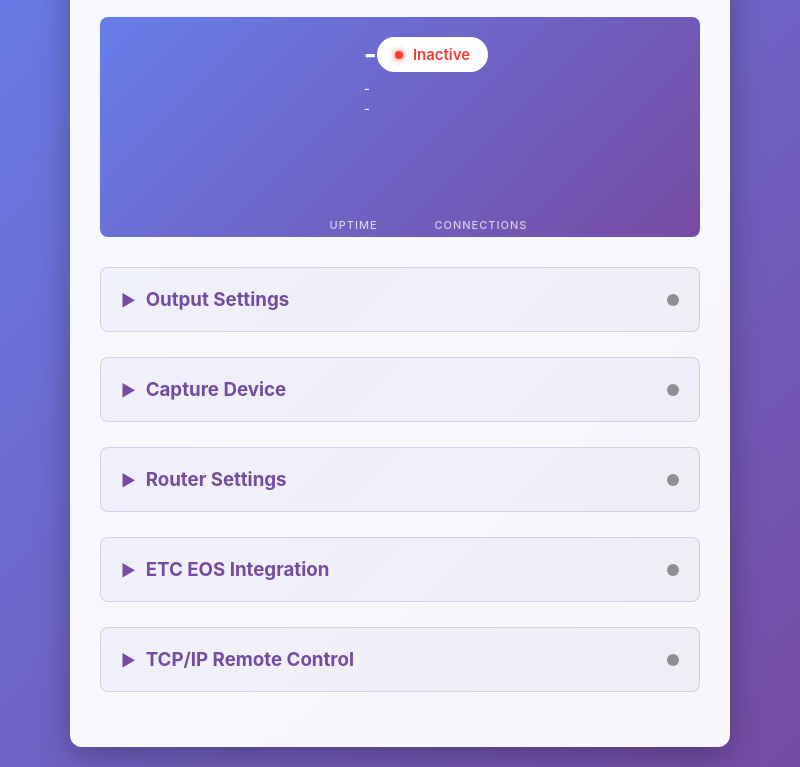
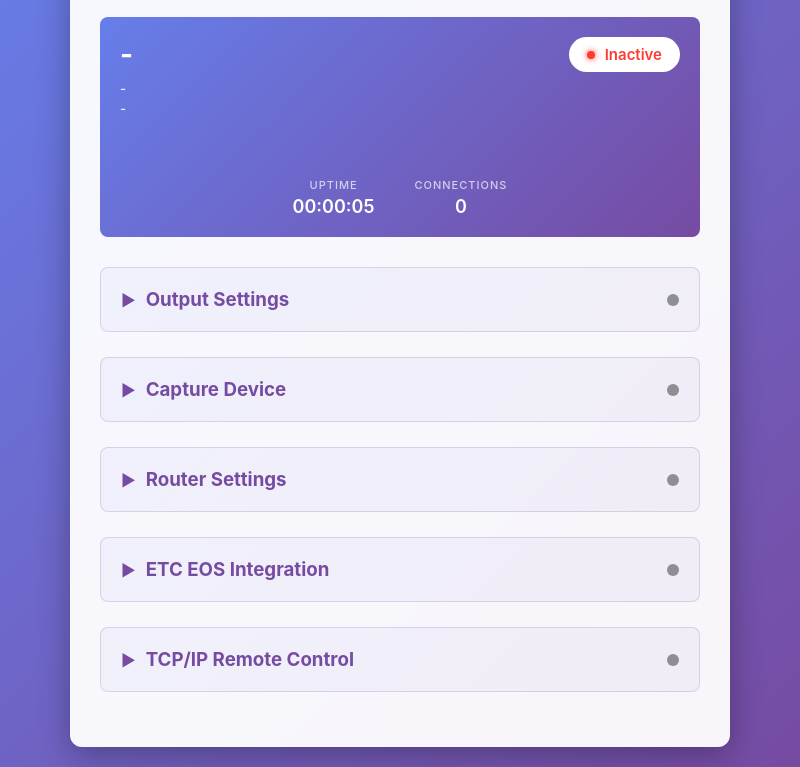
Before and after one commit to komps100/NostalgiaBoxConnect, an Electron app: page src/index.html in a window 800 px wide. Shown: the part 113-880 px from the top of the page. Drawn offline with Linux system fonts and the light colour scheme; no server answers.

Commit message:
UI Update II

```diff
--- a/src/index.html
+++ b/src/index.html
@@ -357,25 +357,25 @@
         <div style="margin-bottom: 30px;">
             <div class="diagnostics-container">
                 <canvas id="particleCanvas"></canvas>
-                <div class="diagnostics-overlay" style="display: flex; flex-direction: column; justify-content: space-between; padding: 20px;">
+                <div class="diagnostics-overlay" style="display: flex; flex-direction: column; justify-content: space-between; height: 100%; box-sizing: border-box; padding: 20px;">
                     <!-- Top Row: Show info left, Status pill right -->
-                    <div style="display: flex; justify-content: space-between; align-items: flex-start;">
+                    <div style="display: flex; justify-content: space-between; align-items: flex-start; width: 100%;">
                         <!-- Left: Show Name and Cue Info -->
-                        <div style="flex: 1; padding-left: 12px;">
-                            <div id="showName" style="font-size: 28px; font-weight: 700; color: white; margin-bottom: 8px;">-</div>
-                            <div style="font-size: 13px; color: rgba(255, 255, 255, 0.9); line-height: 1.5;">
+                        <div style="flex: 1; min-width: 0;">
+                            <div id="showName" style="font-size: 28px; font-weight: 700; color: white; margin-bottom: 8px; text-align: left;">-</div>
+                            <div style="font-size: 13px; color: rgba(255, 255, 255, 0.9); line-height: 1.5; text-align: left;">
                                 <div><span id="cueListDisplay" style="font-weight: 500; font-style: italic;">-</span></div>
                                 <div><span id="cueDisplay" style="font-weight: 500; font-style: italic;">-</span></div>
                             </div>
                         </div>
                         <!-- Right: Status Pill with dot inside -->
-                        <div style="display: flex; align-items: center; gap: 10px; background: white; padding: 8px 18px; border-radius: 20px;">
+                        <div style="display: flex; align-items: center; gap: 10px; background: white; padding: 8px 18px; border-radius: 20px; flex-shrink: 0; margin-left: 20px;">
                             <div id="statusDot" style="width: 8px; height: 8px; border-radius: 50%; background-color: #34C759; box-shadow: 0 0 6px #34C759;"></div>
                             <span id="systemStatus" style="color: #34C759; font-size: 15px; font-weight: 600;">Active</span>
                         </div>
                     </div>
                     <!-- Bottom Row: Uptime and Connections -->
-                    <div style="display: flex; justify-content: center; gap: 40px;">
+                    <div style="display: flex; justify-content: center; gap: 40px; width: 100%;">
                         <div style="text-align: center;">
                             <div style="font-size: 11px; font-weight: 500; color: rgba(255, 255, 255, 0.7); text-transform: uppercase; letter-spacing: 1px; margin-bottom: 4px;">Uptime</div>
                             <div id="uptimeValue" style="font-size: 18px; font-weight: 600; color: #ffffff; font-family: -apple-system, BlinkMacSystemFont, 'Segoe UI', monospace;">00:00:00</div>
@@ -388,6 +388,9 @@
                 </div>
             </div>
         </div>
+
+        <!-- Status Messages -->
+        <div id="status" style="margin-bottom: 20px;"></div>
 
         <!-- Output Settings -->
         <div class="section">
@@ -509,8 +512,6 @@
                 <div class="preview-status" id="serverStatus"></div>
             </div>
         </div>
-
-        <div id="status"></div>
     </div>
 
     <script src="renderer.js"></script>
```
